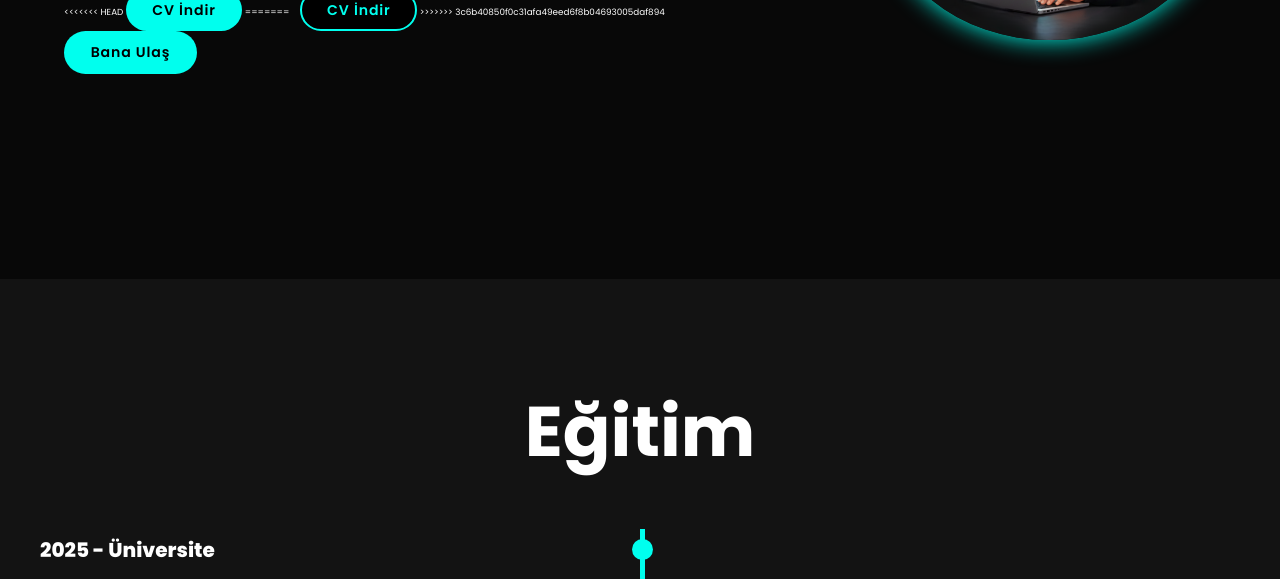
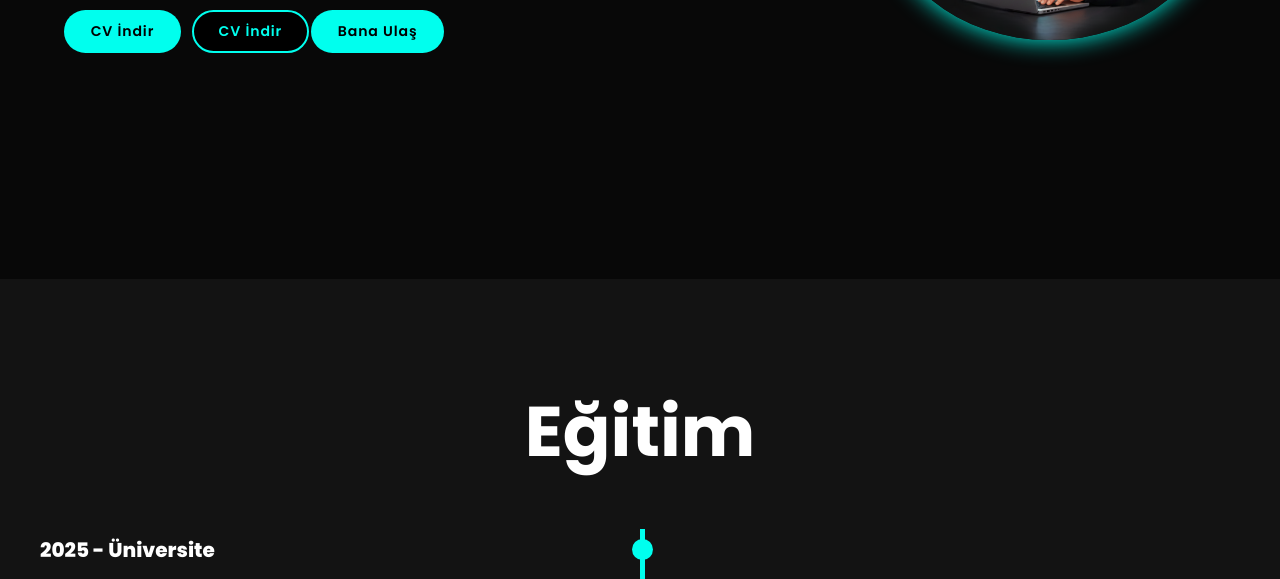
Before and after one commit to kasimcodes/kasimcodes.github.io, a plain HTML site: page index.html in a window 1280 px wide. Shown: the part 521-1100 px from the top of the page. Drawn offline with nearby package versions, Linux system fonts and the light colour scheme.

Commit message:
new regulation

```diff
--- a/index.html
+++ b/index.html
@@ -59,11 +59,8 @@
             </div>
 
             <div class="btn-group">
-<<<<<<< HEAD
                 <a href="kasim-sahin-cv.pdf" download="kasim-sahin-cv.pdf" class="btn">CV İndir</a>
-=======
                 <a href="kasim-sahin-cv.pdf" download="kasim-sahin-cv.pdf" class="btn">CV İndir</a>
->>>>>>> 3c6b40850f0c31afa49eed6f8b04693005daf894
                 <a href="#contact" class="btn">Bana Ulaş</a>
             </div>
         </div>
```
